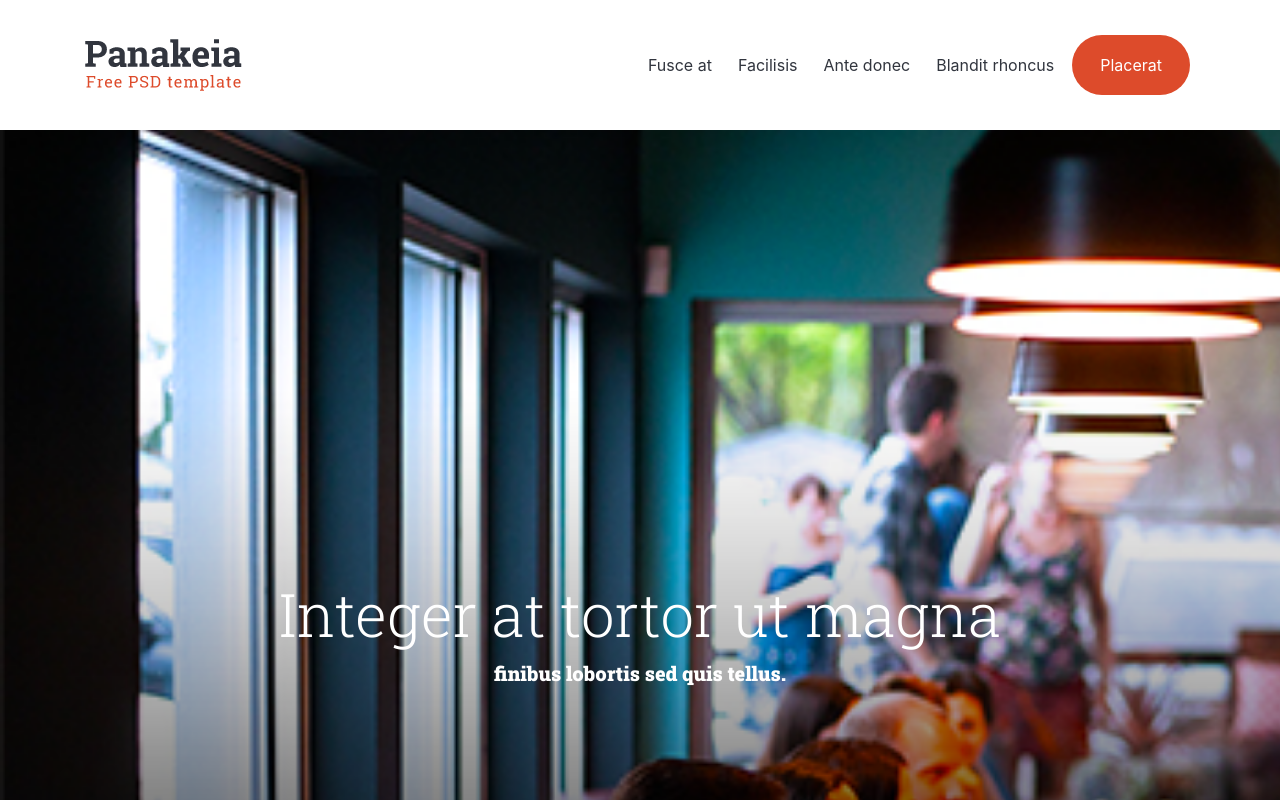
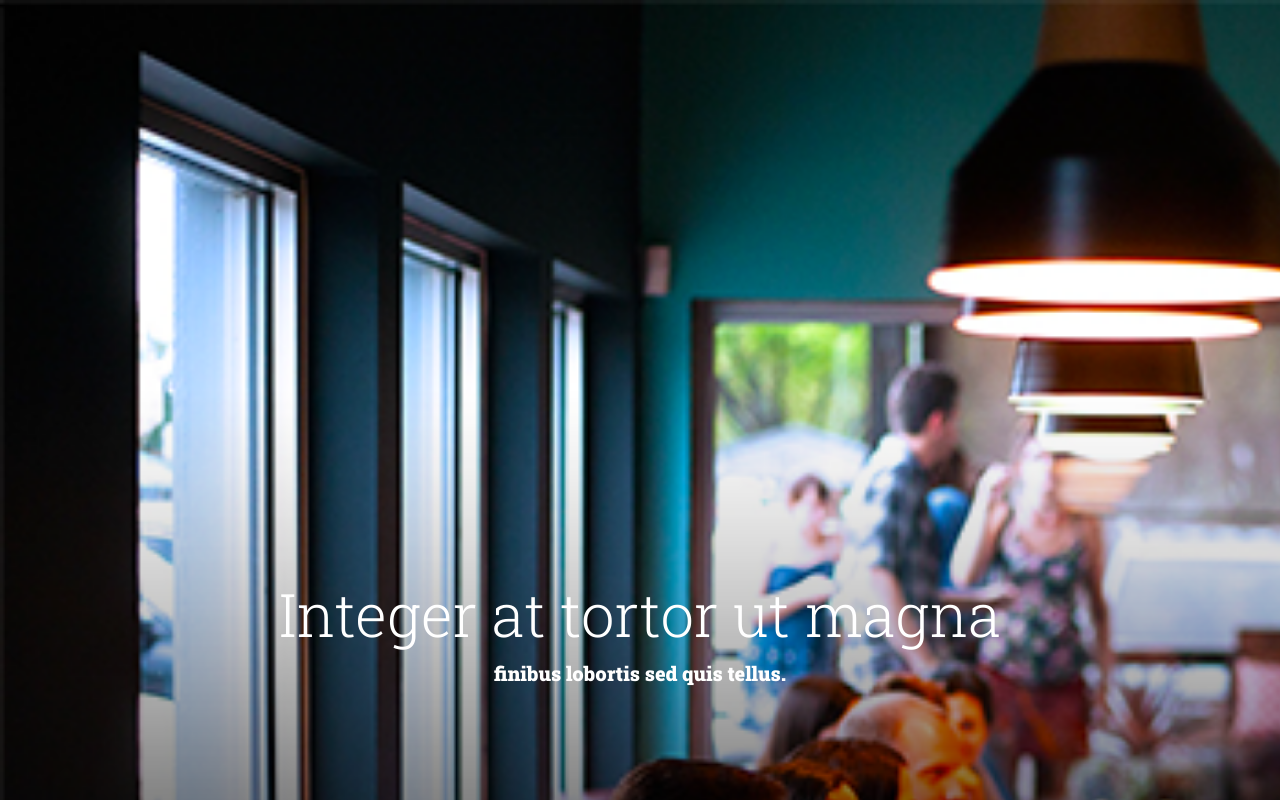
Before and after one commit to mypagefb/foodpagesoron, a plain HTML site: page index.html in a window 1280 px wide. Shown: the top 800 px of the page. Drawn offline with Linux system fonts and the light colour scheme.

Commit message:
Update index.html

```diff
--- a/index.html
+++ b/index.html
@@ -28,35 +28,7 @@
 <body id="page-top">
 
   <!-- Navigation -->
-<header>
-  <nav class="navbar nav-head navbar-expand-lg  fixed-top" id="mainNav">
-    <div class="container">
-      <a class="navbar-brand js-scroll-trigger" href="#page-top"><img src="img/logo.png" class="img-fluid" alt=""></a>
-      <button class="navbar-toggler" type="button" data-toggle="collapse" data-target="#navbarResponsive" aria-controls="navbarResponsive" aria-expanded="false" aria-label="Toggle navigation">
-        <i class="fas fa-bars"></i>
-      </button>
-      <div class="collapse navbar-collapse" id="navbarResponsive">
-        <ul class="navbar-nav ml-auto">
-          <li class="nav-item">
-            <a class="nav-link js-scroll-trigger" href="#fusce">Fusce at</a>
-          </li>
-          <li class="nav-item">
-            <a class="nav-link js-scroll-trigger" href="#facilisis">Facilisis</a>
-          </li>
-          <li class="nav-item">
-            <a class="nav-link js-scroll-trigger" href="#ante">Ante donec </a>
-          </li>
-          <li class="nav-item">
-            <a class="nav-link js-scroll-trigger" href="#blandit">Blandit rhoncus </a>
-          </li>
-          <li class="nav-item">
-            <a class="nav-link js-scroll-trigger" href="#placerat">Placerat</a>
-          </li>
-        </ul>
-      </div>
-    </div>
-  </nav>
-</header>
+
 
 <!--hero section-->
 
```
